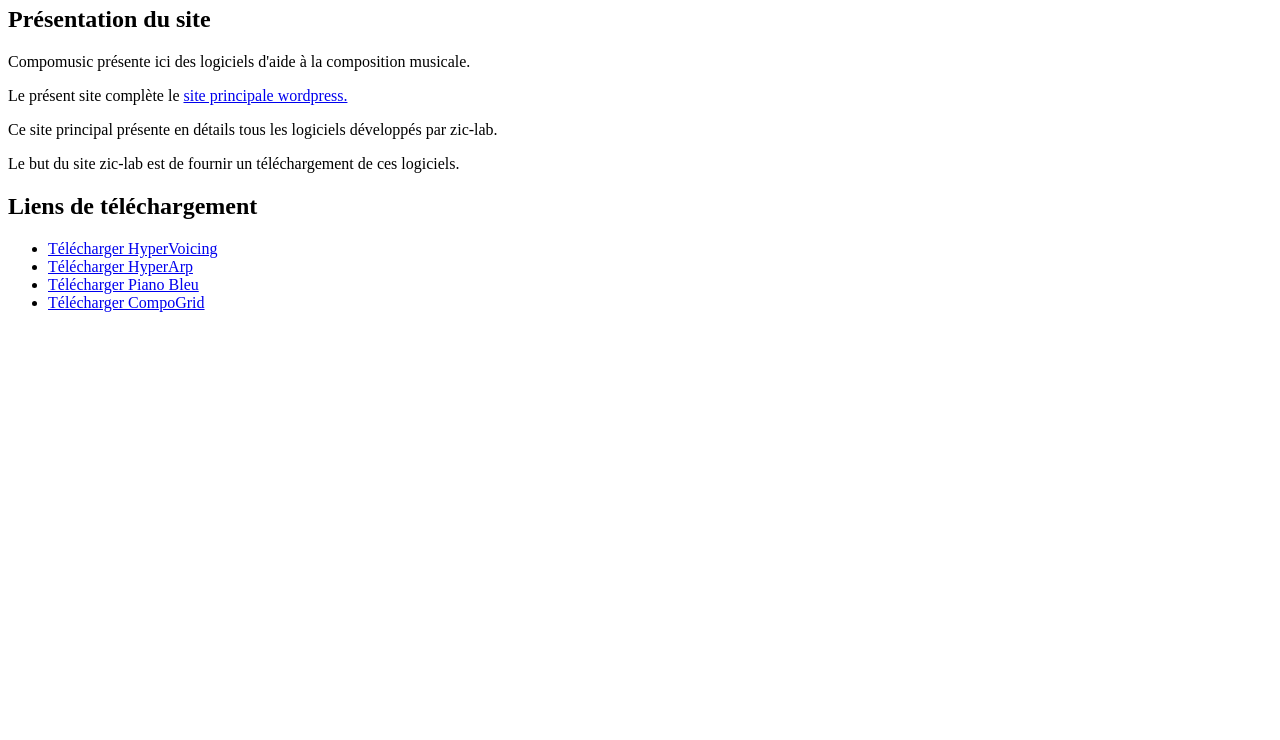
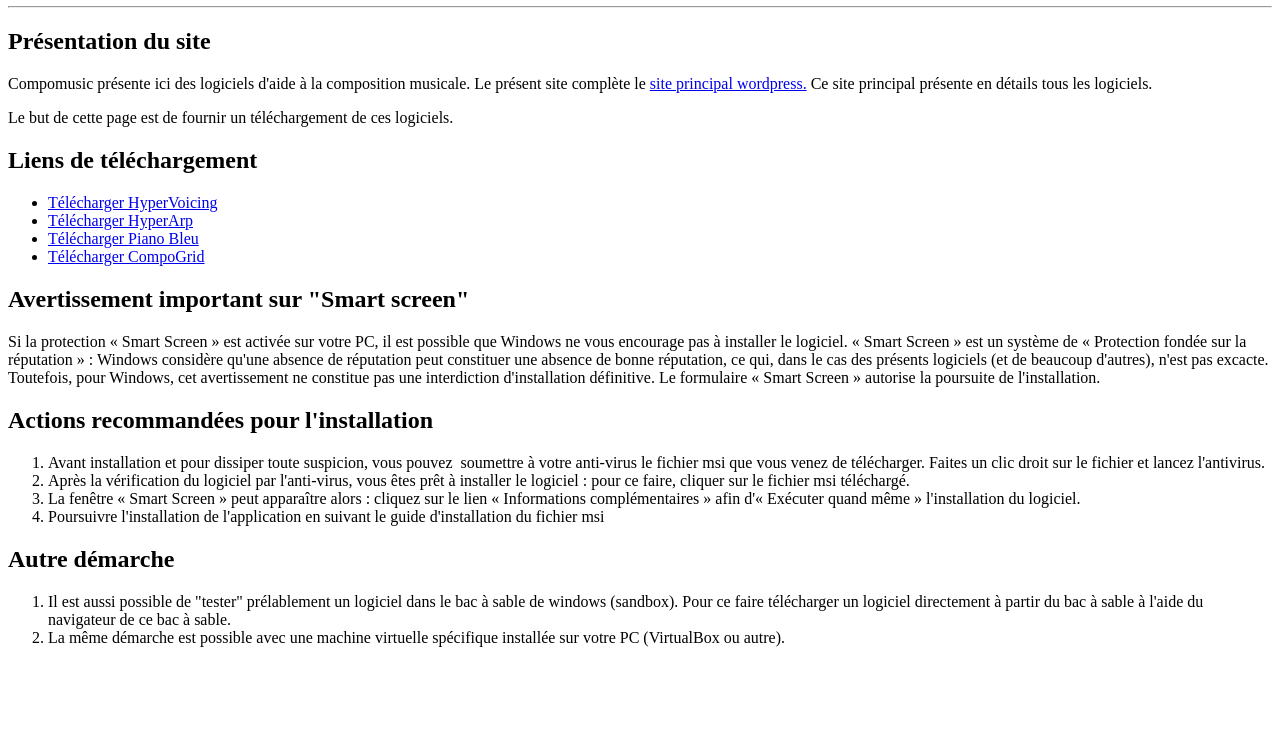
Before and after one commit to zic-lab/compomusic, a plain HTML site: page index.html in a window 1280 px wide. Shown: the part 60-800 px from the top of the page. Drawn offline with Linux system fonts and the light colour scheme.

Commit message:
Site Web N° 2

```diff
--- a/index.html
+++ b/index.html
@@ -7,12 +7,13 @@
 </head>
 
 <body>
-    <h1>Site Web Compomusic/zic-lab</h1>
+    <h1>Site de téléchargement de Compomusic</h1>
+    <hr>
     <h2> Présentation du site</h2>
     <p>Compomusic présente ici des logiciels d'aide à la composition musicale.
-    <p>Le présent site complète le <a href="https://compomusic.fr" target="_blank">site principale wordpress.</a></p>
-    <p>Ce site principal présente en détails tous les logiciels développés par zic-lab.</p>
-    <p>Le but du site zic-lab est de fournir un téléchargement de ces logiciels.</p>
+        Le présent site complète le <a href="https://compomusic.fr" target="_blank">site principal wordpress.</a>
+        Ce site principal présente en détails tous les logiciels.
+    <p>Le but de cette page est de fournir un téléchargement de ces logiciels.</p>
     <h2>Liens de téléchargement</h2>
     <ul>
         <li><a href="softs\HyperVoicing-2_0_3_6.msi">Télécharger HyperVoicing</a></li>
@@ -20,6 +21,37 @@
         <li><a href="softs\PianoBleu_1_0_0.msi">Télécharger Piano Bleu</a></li>
         <li><a href="softs\CompoGrid_0_3_5.msi">Télécharger CompoGrid</a></li>
     </ul>
+    <h2>Avertissement important sur "Smart screen"</h2>
+    <p>Si la protection « Smart Screen » est activée sur votre PC, il est possible que Windows
+        ne vous encourage pas à installer le logiciel.
+        « Smart Screen » est un système de « Protection fondée sur la réputation » :
+        Windows considère qu'une absence de réputation peut constituer une absence
+        de bonne réputation, ce qui, dans le cas des présents logiciels (et de beaucoup d'autres), n'est pas excacte.
+        <br>
+        Toutefois, pour Windows, cet avertissement ne constitue
+        pas une interdiction d'installation définitive. Le formulaire « Smart Screen »
+        autorise la poursuite de l'installation.</p>
+
+    <h2>Actions recommandées pour l'installation</h2>
+    <ol>
+        <li>Avant installation et pour dissiper toute suspicion, vous pouvez  soumettre à votre anti-virus le fichier
+            msi que vous venez de télécharger. Faites un clic droit sur le fichier et lancez l'antivirus.</li>
+        <li>Après la vérification du logiciel par l'anti-virus, vous êtes prêt à installer le logiciel : pour ce faire,
+            cliquer sur le fichier msi téléchargé.</li>
+        <li>La fenêtre « Smart Screen » peut apparaître alors : cliquez sur le lien « Informations complémentaires »
+            afin d'« Exécuter quand même » l'installation du logiciel.</li>
+        <li>Poursuivre l'installation de l'application en suivant le guide d'installation du fichier msi</li>
+    </ol>
+    <h2>Autre démarche</h2>
+    <ol>
+        <li>Il est aussi possible de "tester" prélablement un logiciel dans le bac à sable de windows (sandbox).
+            Pour ce faire télécharger un logiciel directement à partir du bac à sable à l'aide
+            du navigateur de ce bac à sable.</li>
+        <li>La même démarche est possible avec une machine virtuelle spécifique installée sur votre PC (VirtualBox ou
+            autre).</li>
+    </ol>
+    </ol>
+
 </body>
 
 </html>
```
